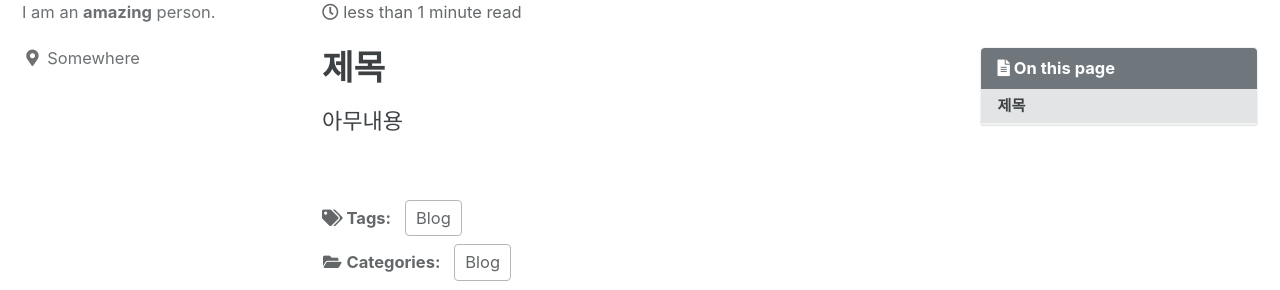
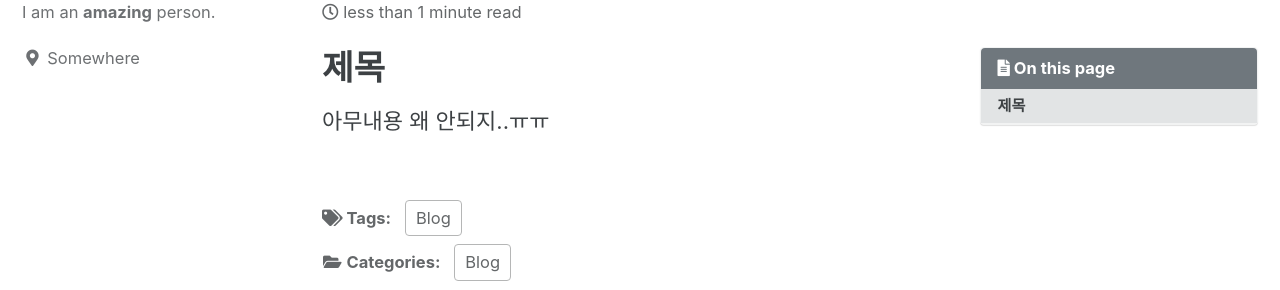
Before and after one commit to wooseongryu/wooseongryu.github.io, a Jekyll site: the page built from _posts/2022-06-18-second-post.md, in a window 1280 px wide. Shown: the part 154-444 px from the top of the page. Built offline with Jekyll 4.4.1, drawn with Linux system fonts in a browser that asks for light colours; cached includes are drawn as plain includes.

Commit message:
내용 변경

```diff
--- a/_posts/2022-06-18-second-post.md
+++ b/_posts/2022-06-18-second-post.md
@@ -16,3 +16,4 @@ last_modified_at: 2022-06-18
 
 # 제목
 아무내용
+왜 안되지..ㅠㅠ
```
